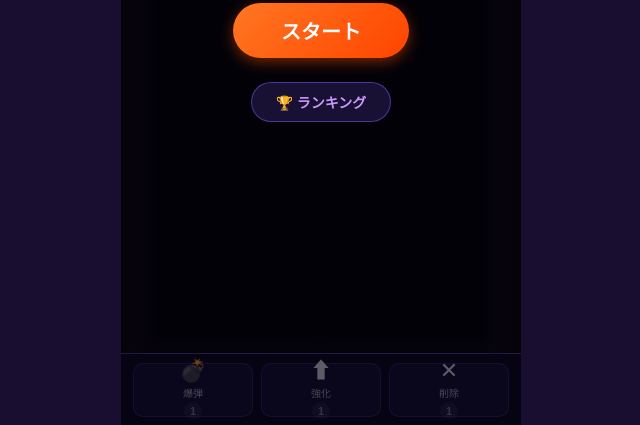
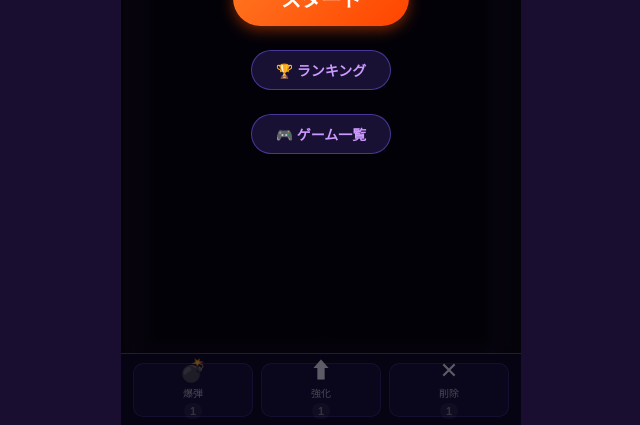
Before and after one commit to haruka1499/Rollaxy, a website: page games/rollaxy/index.html in a window 1280 px wide. Shown: the part 375-800 px from the top of the page, without its empty margins (319-959 px from the left). Drawn offline with nearby package versions, Linux system fonts and the light colour scheme.

Commit message:
feat: add games list link to start screen
Co-Authored-By: Claude Sonnet 4.6 <noreply@anthropic.com>

```diff
--- a/games/rollaxy/index.html
+++ b/games/rollaxy/index.html
@@ -202,6 +202,7 @@
     <h2 data-i18n="title">ころころ宇宙</h2>
     <button id="start-btn" data-i18n="start">スタート</button>
     <a id="start-ranking-link" href="/games/rollaxy/ranking/" data-i18n="rankingBtn">🏆 ランキング</a>
+    <a id="start-games-link" href="/games/">🎮 ゲーム一覧</a>
   </div>
 </div>
 
--- a/games/rollaxy/style.css
+++ b/games/rollaxy/style.css
@@ -606,9 +606,10 @@ canvas { position: absolute; top: 0; left: 0; transform-origin: top left; }
   font-family: monospace; color: #886688; font-size: 11px;
 }
 
-/* ランキングリンク（設定メニュー内・スタート画面） */
+/* ランキングリンク・ゲーム一覧リンク（設定メニュー内・スタート画面） */
 #settings-ranking-link,
-#start-ranking-link {
+#start-ranking-link,
+#start-games-link {
   display: inline-block;
   padding: 9px 24px;
   background: rgba(124,92,252,0.18);
@@ -622,7 +623,8 @@ canvas { position: absolute; top: 0; left: 0; transform-origin: top left; }
   transition: background 0.15s, border-color 0.15s;
 }
 #settings-ranking-link:hover,
-#start-ranking-link:hover {
+#start-ranking-link:hover,
+#start-games-link:hover {
   background: rgba(124,92,252,0.32);
   border-color: rgba(124,92,252,0.8);
 }
```
